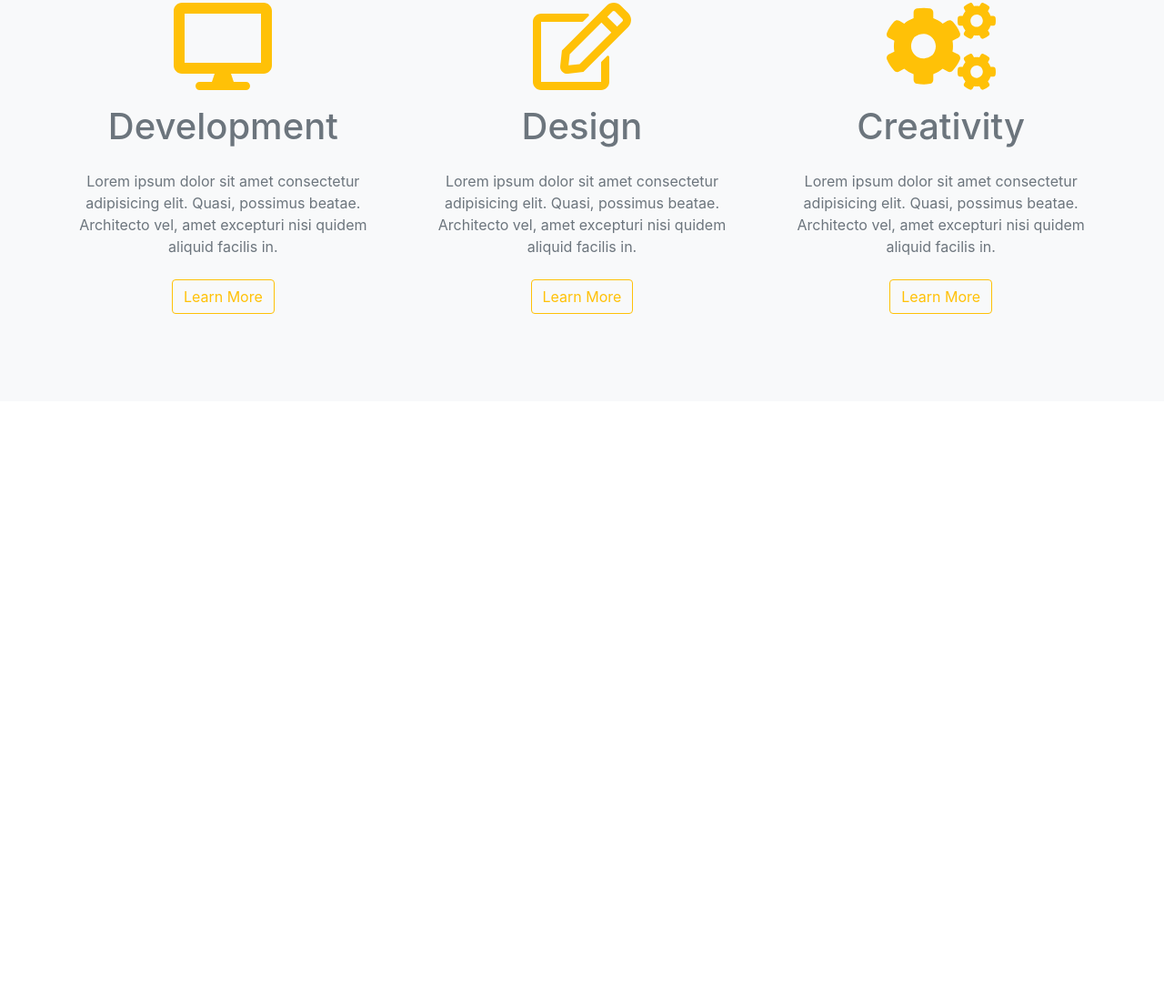
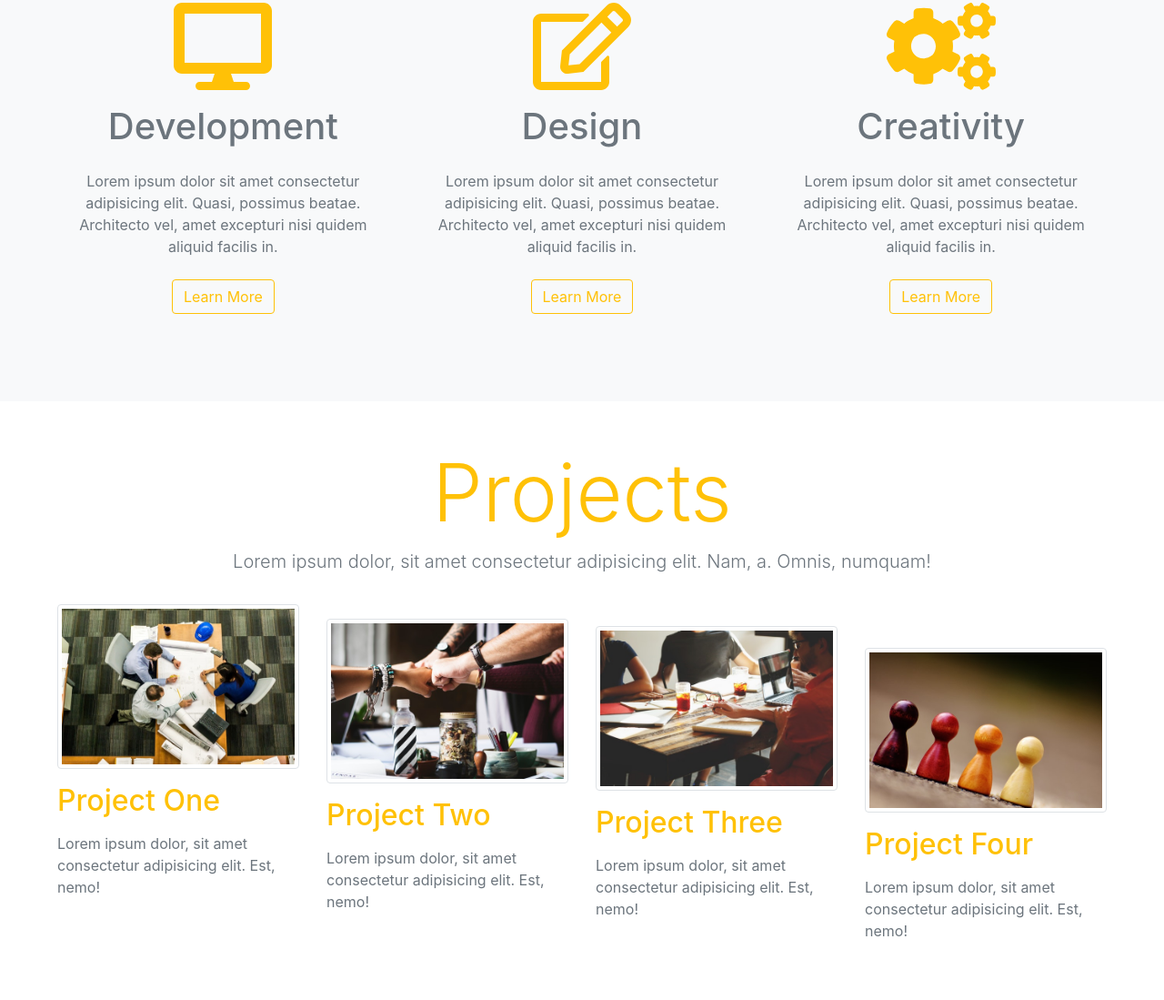
Before and after one commit to chsaqib/bootstrap-project, a plain HTML site: page dist/index.html in a window 1280 px wide. Shown: the part 1021-2120 px from the top of the page at 91% size. Before the commit the page ends 1462 px from the top, so only its background shows below. Drawn offline with nearby package versions, Linux system fonts and the light colour scheme.

Commit message:
projects section

```diff
--- a/dist/index.html
+++ b/dist/index.html
@@ -111,6 +111,43 @@
       </div>
     </section>
     <!-- end of skills -->
+    <!-- projects -->
+    <section class="p-5">
+      <div class="container-fluid">
+        <!-- title -->
+        <div class="row">
+          <div class="col text-center mb-3">
+            <h1 class="text-warning display-2">Projects</h1>
+            <p class="lead text-secondary">Lorem ipsum dolor, sit amet consectetur adipisicing elit. Nam, a. Omnis, numquam!
+            </p>
+          </div>
+        </div>
+        <!-- end of title -->
+        <div class="row">
+          <div class="col-lg-3 col-sm-6">
+            <img src="images/project1.jpg" class="img-thumbnail">
+            <h2 class="my-3 text-warning">Project One</h2>
+            <p class="text-muted">Lorem ipsum dolor, sit amet consectetur adipisicing elit. Est, nemo!</p>
+          </div>
+          <div class="col-lg-3 col-sm-6 mt-3">
+            <img src="images/project2.jpg" class="img-thumbnail">
+            <h2 class="my-3 text-warning">Project Two</h2>
+            <p class="text-muted">Lorem ipsum dolor, sit amet consectetur adipisicing elit. Est, nemo!</p>
+          </div>
+          <div class="col-lg-3 col-sm-6 mt-4">
+            <img src="images/project3.jpg" class="img-thumbnail">
+            <h2 class="my-3 text-warning">Project Three</h2>
+            <p class="text-muted">Lorem ipsum dolor, sit amet consectetur adipisicing elit. Est, nemo!</p>
+          </div>
+          <div class="col-lg-3 col-sm-6 mt-5">
+            <img src="images/project4.jpg" class="img-thumbnail">
+            <h2 class="my-3 text-warning">Project Four</h2>
+            <p class="text-muted">Lorem ipsum dolor, sit amet consectetur adipisicing elit. Est, nemo!</p>
+          </div>
+        </div>
+      </div>
+    </section>
+    <!-- end of projects -->
     <!-- jQuery first, then Popper.js, then Bootstrap JS -->
     <script
       src="https://code.jquery.com/jquery-3.3.1.slim.min.js"
```
